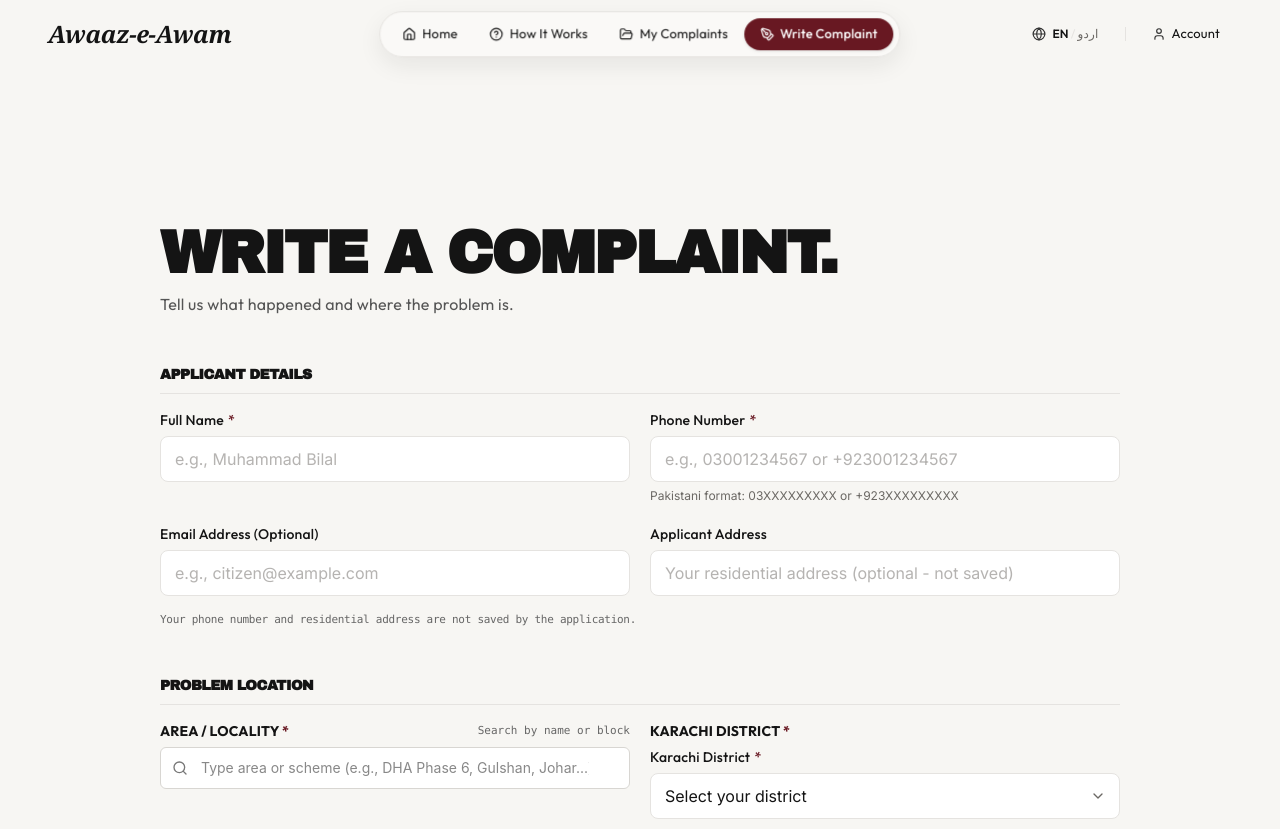
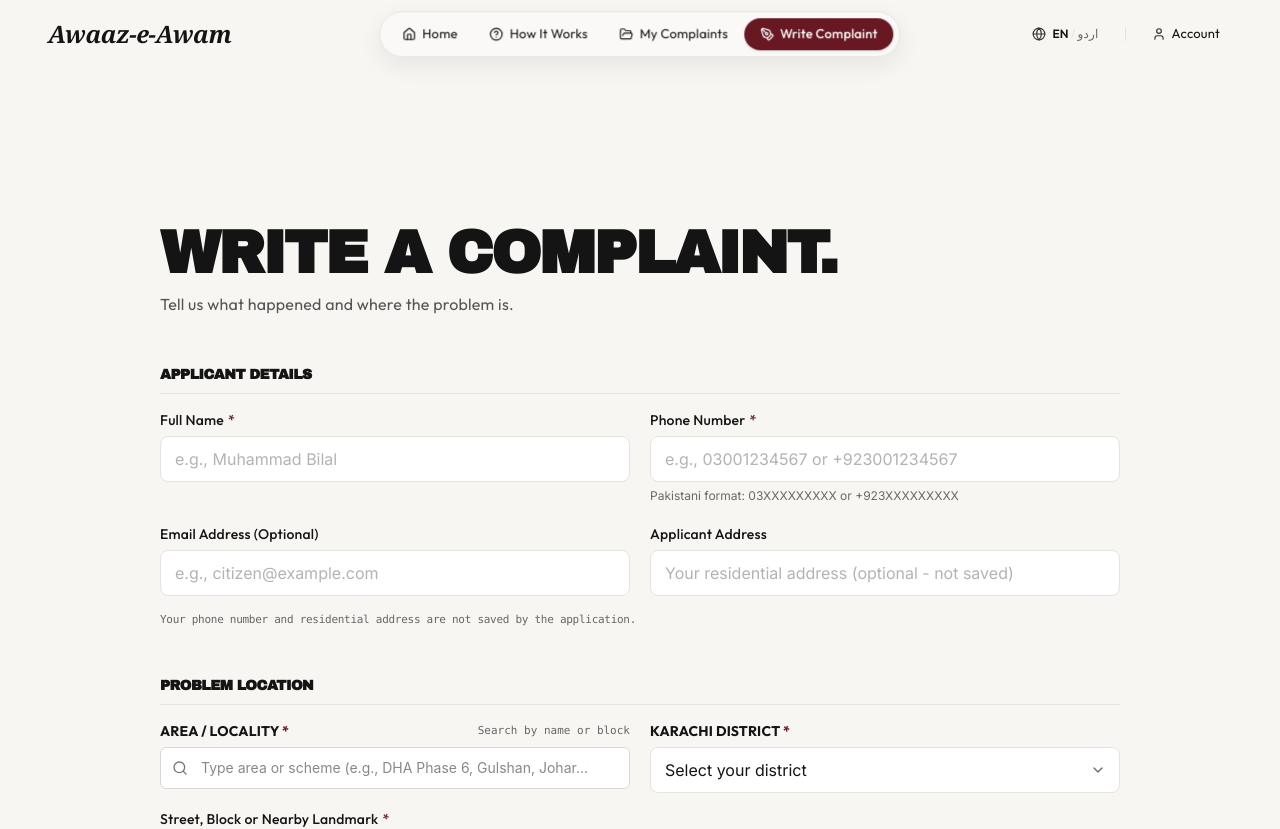
Before and after one commit to Fahadali9932/roman-urdu-complaint-classifier, a React (Vite) app: page /submit in a window 1280 px wide. Shown: the top 829 px of the page. Built offline with nearby package versions, Linux system fonts and the light colour scheme; a web font is replaced by a local one.

Commit message:
chore(citizen): finalize district selector label accessibility and visual QA Polish

```diff
--- a/src/features/citizen/components/ProblemLocationSection.tsx
+++ b/src/features/citizen/components/ProblemLocationSection.tsx
@@ -148,7 +148,7 @@ export const ProblemLocationSection: React.FC<ProblemLocationSectionProps> = ({
               </div>
               <Select
                 id="district"
-                label="Karachi District"
+                aria-label="Karachi District"
                 required
                 placeholder={t('confirmDistrictPlaceholder')}
                 options={KARACHI_DISTRICTS_OPTIONS}
@@ -167,7 +167,7 @@ export const ProblemLocationSection: React.FC<ProblemLocationSectionProps> = ({
               </label>
               <Select
                 id="district"
-                label="Karachi District"
+                aria-label="Karachi District"
                 required
                 placeholder={t('formDistrictPlaceholder')}
                 options={KARACHI_DISTRICTS_OPTIONS}
```
